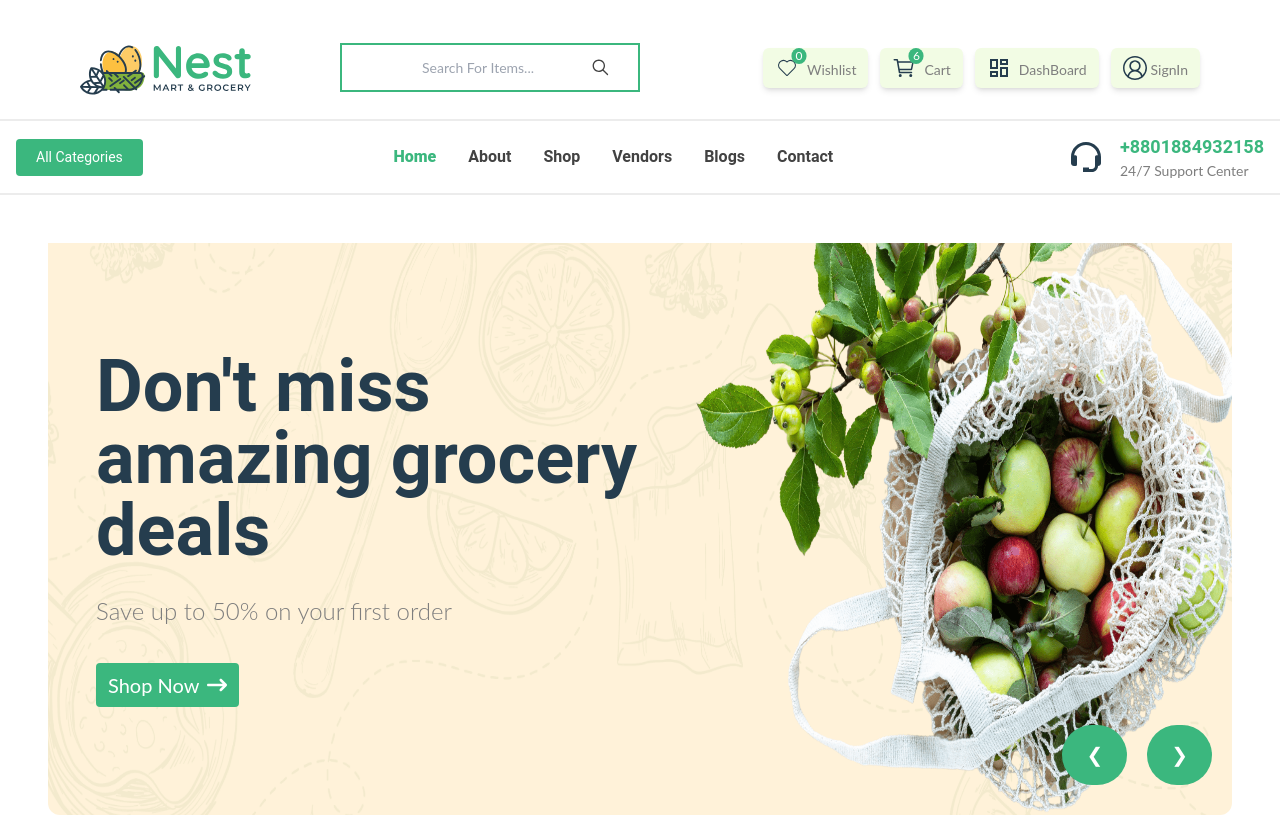
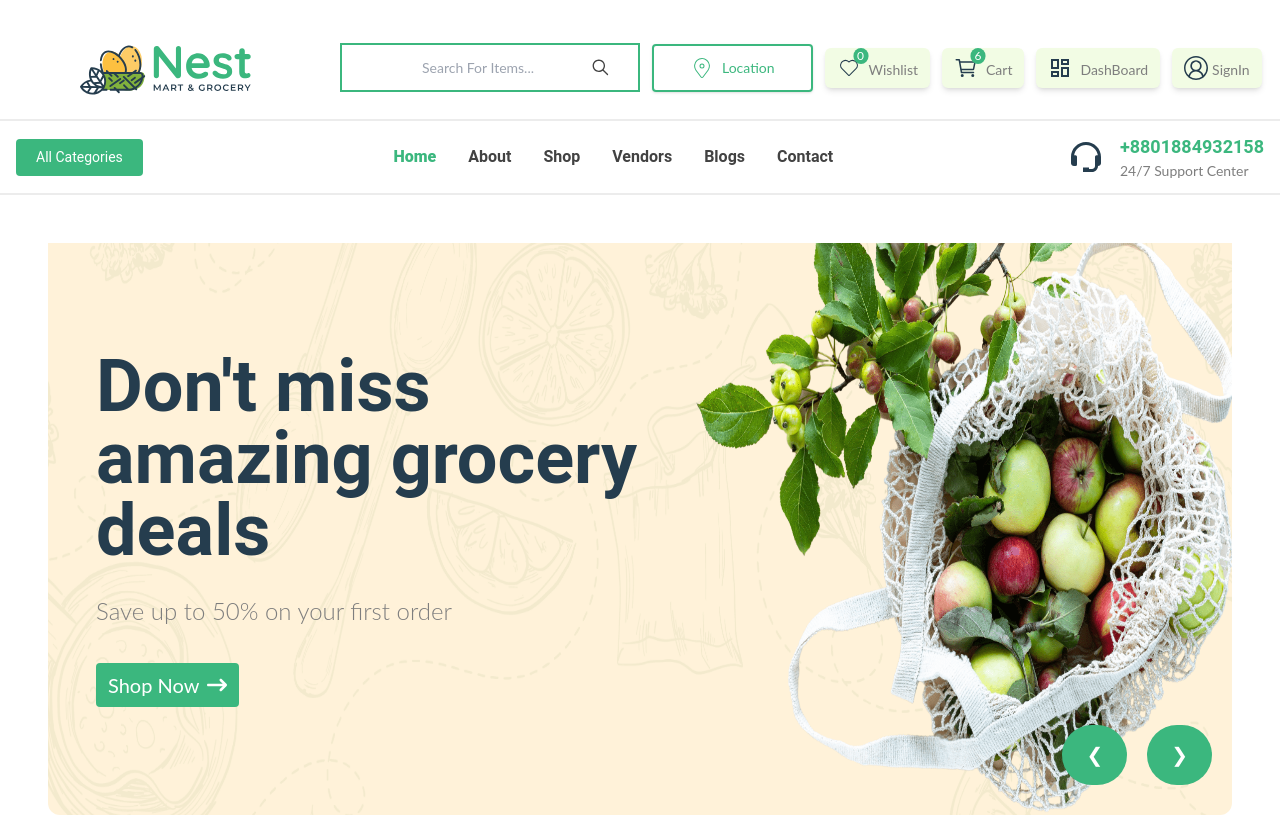
Before and after one commit to emonkhan500/E-Mart-Client, a React (Vite) app: page / in a window 1280 px wide. Shown: the top 815 px of the page. Built offline with nearby package versions, Linux system fonts and the light colour scheme; no server answers.

Commit message:
fixing issue

```diff
--- a/src/Shared/Nav/Nav.jsx
+++ b/src/Shared/Nav/Nav.jsx
@@ -149,9 +149,9 @@ const Nav = () => {
         </div>
 
         {/* Location div */}
-        <div className=" border-2 border-primary-green  outline-none rounded px-7 xl:px-9 py-3 shadow hidden 2xl:flex gap-2 items-center justify-center">
+        <div className=" border-2 border-primary-green  outline-none rounded px-7 xl:px-9 py-2.5 shadow hidden xl:flex gap-2 items-center justify-center">
           <CiLocationOn className="text-2xl text-primary-green" />
-          <h1 className="text-primary-green">Your Location</h1>
+          <h1 className="text-primary-green ">Location</h1>
         </div>
 
         {/* Icons Section */}
--- a/tailwind.config.js
+++ b/tailwind.config.js
@@ -12,6 +12,7 @@ export default {
         'small': '375px',
         'tab': '580px',
         'xxl': '1400px',
+        '2xl': '1540px',
         '3xl': '1800px',
       },
       colors: {
```
